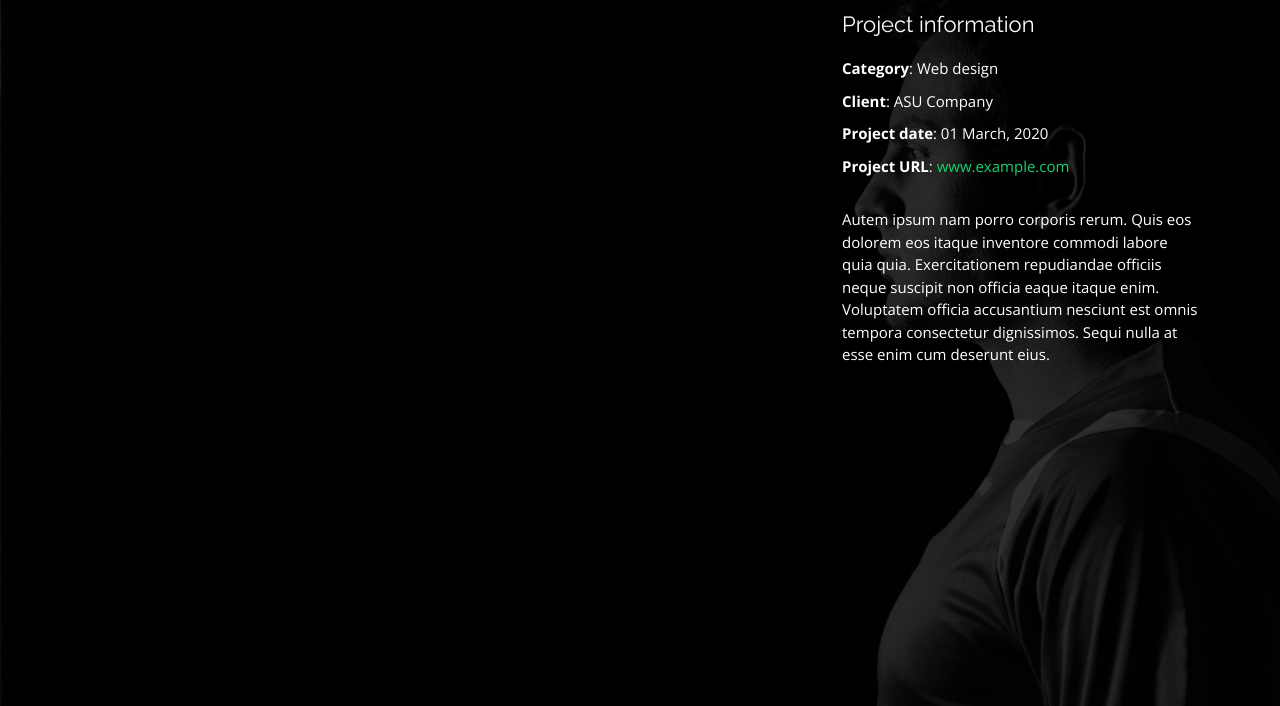
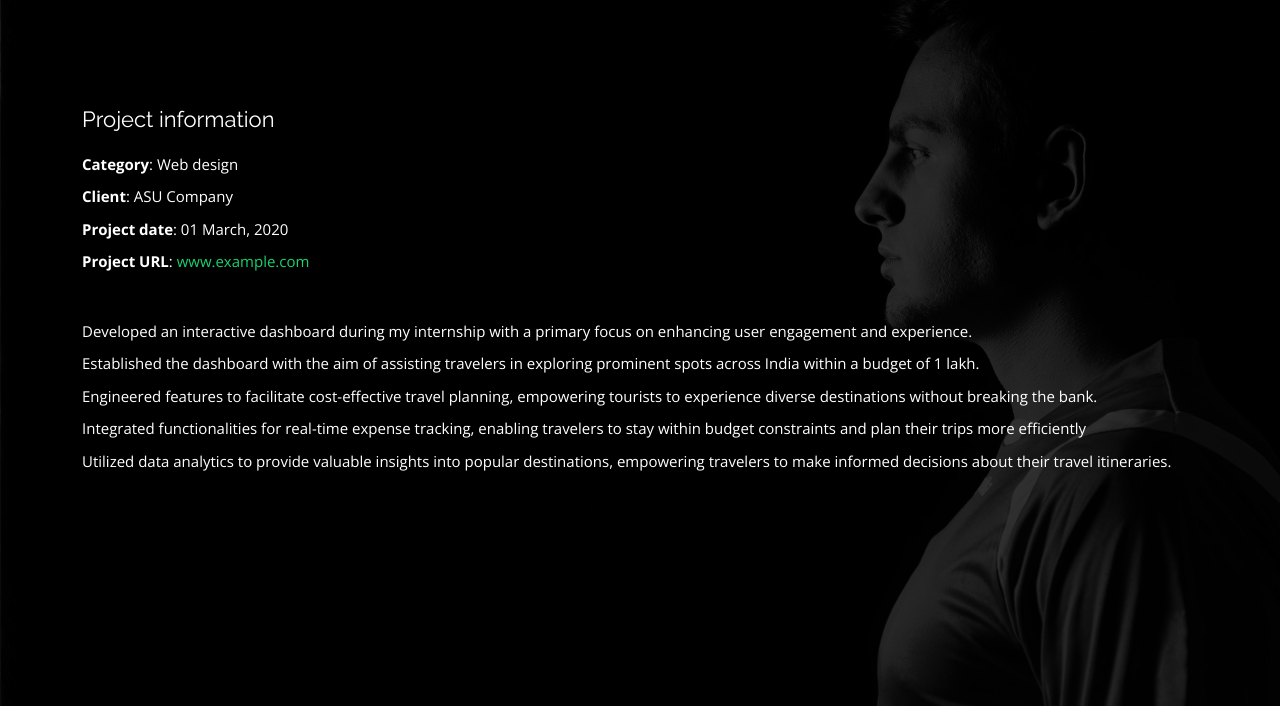
Before and after one commit to Pratham1009/My_Portfolio, a plain HTML site: page portfolio-details.html in a window 1280 px wide. Shown: the part 94-800 px from the top of the page. Drawn offline with nearby package versions, Linux system fonts and the light colour scheme.

Commit message:
aboutproject

```diff
--- a/portfolio-details.html
+++ b/portfolio-details.html
@@ -63,7 +63,7 @@
 
           </div>
 
-          <div class="col-lg-4 portfolio-info">
+          <div class="portfolio-info">
             <h3>Project information</h3>
             <ul>
               <li><strong>Category</strong>: Web design</li>
@@ -73,7 +73,13 @@
             </ul>
 
             <p>
-              Autem ipsum nam porro corporis rerum. Quis eos dolorem eos itaque inventore commodi labore quia quia. Exercitationem repudiandae officiis neque suscipit non officia eaque itaque enim. Voluptatem officia accusantium nesciunt est omnis tempora consectetur dignissimos. Sequi nulla at esse enim cum deserunt eius.
+              <ul>
+                <li>Developed an interactive dashboard during my internship with a primary focus on enhancing user engagement and experience.</li>
+                <li>Established the dashboard with the aim of assisting travelers in exploring prominent spots across India within a budget of 1 lakh.</li>
+                <li>Engineered features to facilitate cost-effective travel planning, empowering tourists to experience diverse destinations without breaking the bank.</li>
+                <li>Integrated functionalities for real-time expense tracking, enabling travelers to stay within budget constraints and plan their trips more efficiently</li>
+                <li>Utilized data analytics to provide valuable insights into popular destinations, empowering travelers to make informed decisions about their travel itineraries.</li>
+              </ul>
             </p>
           </div>
 
```
